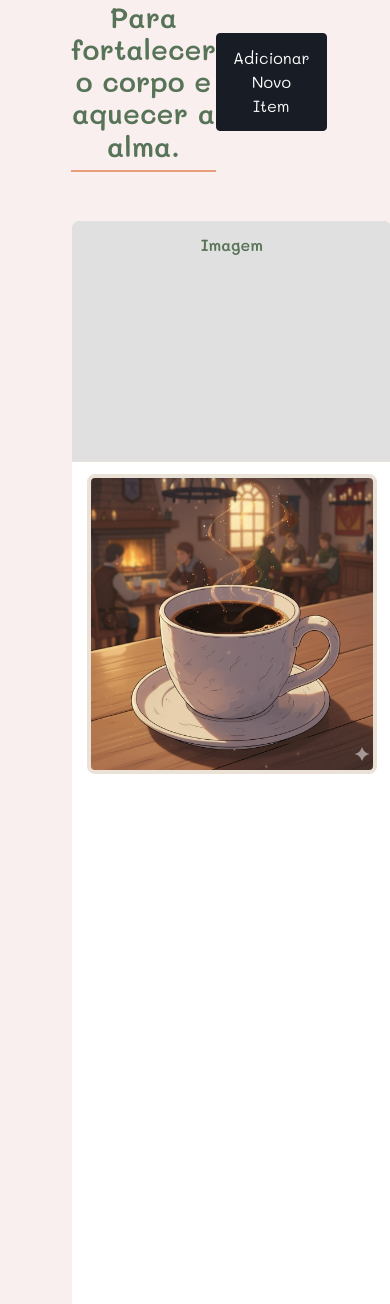
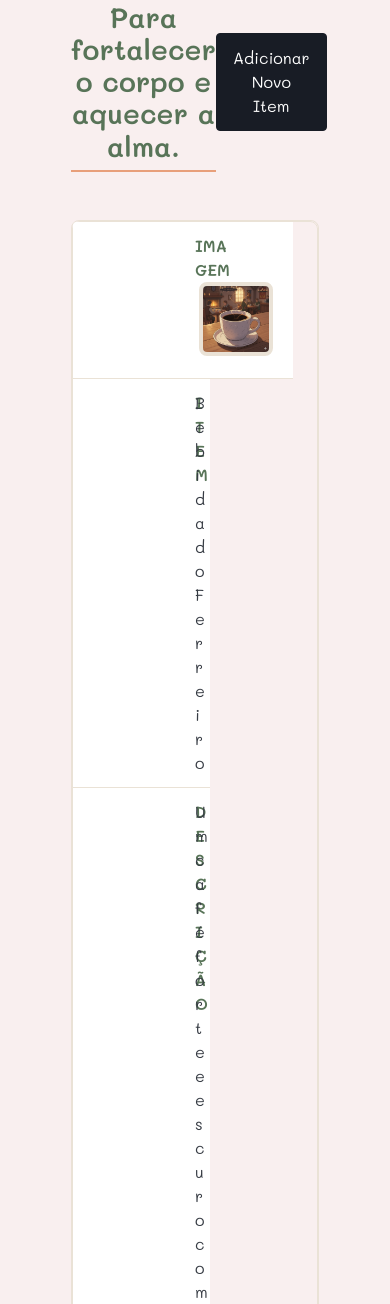
Before and after one commit to Morett0/ara0062-aulas-quarta, a PHP site: page /cardapio.php in a window 390 px wide; the page is wider, and only the part inside the window is pictured. Shown: the part 278-1582 px from the top of that part. Run offline with PHP 8.4, Linux system fonts and the light colour scheme; data comes from the database, SQL or seed files in the repository; some web fonts are replaced.

Commit message:
atualizacao

```diff
--- a/cardapio.php
+++ b/cardapio.php
@@ -60,13 +60,25 @@
                 if ($result && mysqli_num_rows($result) > 0) {
                     while($row = mysqli_fetch_assoc($result)) {
                         echo "<tr>";
-                        echo "<td><img src='" . $row['imagem'] . "' alt='" . $row['item'] . "'></td>";
-                        echo "<td>" . $row['item'] . "</td>";
-                        echo "<td>" . $row['descricao'] . "</td>";
-                        echo "<td>" . $row['preco'] . "</td>";
-                        echo "<td>";
-                        echo "<a href='editar.php?id=" . $row['id'] . "' role='button' class='secondary outline' style='margin-bottom: 5px;'>Editar</a><br>";
-                        echo "<button onclick='confirmarExclusao(" . $row['id'] . ")' class='outline contrast' style='border-color: #d9534f; color: #d9534f;'>Excluir</button>";
+
+                        // Célula da Imagem (data-label "Imagem")
+                        echo "<td data-label='Imagem'><img src='" . $row['imagem'] . "' alt='" . $row['item'] . "'></td>";
+
+                        // Célula do Item (data-label "Item")
+                        echo "<td data-label='Item'>" . $row['item'] . "</td>";
+
+                        // Célula da Descrição (data-label "Descrição")
+                        echo "<td data-label='Descrição'>" . $row['descricao'] . "</td>";
+
+                        // Célula do Preço (data-label "Preço")
+                        echo "<td data-label='Preço'>" . $row['preco'] . "</td>";
+
+                        // Coluna de Ações (data-label "Ações")
+                        echo "<td data-label='Ações'>";
+                        echo "<div class='acoes-botoes'>";
+                        echo "<a href='editar.php?id=" . $row['id'] . "' role='button' class='secondary outline'>Editar</a>";
+                        echo "<button onclick='confirmarExclusao(" . $row['id'] . ")' class='outline contrast btn-excluir'>Excluir</button>";
+                        echo "</div>";
                         echo "</td>";
                         echo "</tr>";
                     }
--- a/estilos.css
+++ b/estilos.css
@@ -291,3 +291,75 @@
         border-color: var(--pico-form-element-active-border-color);
     }
 }
+
+/* --- REGRA RESPONSIVA PARA ECRÃS PEQUENOS (MOBILE FIRST) --- */
+
+@media screen and (max-width: 800px) {
+    /* 1. Resetar o comportamento da tabela para permitir o empilhamento */
+    .cardapio-table,
+    .cardapio-table thead,
+    .cardapio-table tbody,
+    .cardapio-table th,
+    .cardapio-table td,
+    .cardapio-table tr {
+        display: block;
+        width: 100%;
+    }
+
+    /* 2. Esconder o cabeçalho (pois ele será repetido nos cartões) */
+    .cardapio-table thead {
+        display: none;
+    }
+
+    /* 3. Estilizar as linhas como blocos (cartões) */
+    .cardapio-table tr {
+        margin-bottom: 1rem;
+        border: 1px solid var(--cor-borda-suave);
+        border-radius: 8px;
+        box-shadow: 0 2px 5px rgba(0, 0, 0, 0.1);
+    }
+
+    /* 4. Estilizar as células (os campos) */
+    .cardapio-table td {
+        border-bottom: 1px solid var(--cor-borda-suave);
+        text-align: right;
+        padding-left: 50%; /* Espaço para o rótulo */
+        position: relative;
+    }
+
+    /* 5. Mostrar o rótulo do campo (Item, Preço, etc.) */
+    .cardapio-table td:before {
+        content: attr(data-label); /* Puxa o valor do atributo 'data-label' */
+        float: left;
+        font-weight: 600;
+        text-transform: uppercase;
+        color: var(--cor-titulo);
+        width: 45%; /* Largura do rótulo */
+        text-align: left;
+    }
+
+    /* 6. Corrigir a imagem e a coluna de Ações */
+    .cardapio-table td[data-label="Imagem"] {
+        text-align: center;
+    }
+    .cardapio-table td[data-label="Ações"] {
+        text-align: center;
+        border-bottom: none;
+        padding-left: 0; /* Não precisa de padding para rótulo */
+    }
+    .cardapio-table td[data-label="Ações"]:before {
+        display: none; /* Não mostra o rótulo "Ações" */
+    }
+
+    /* 7. Redefinir tamanhos fixos no mobile */
+    .cardapio-table td:first-child,
+    .cardapio-table img {
+        width: 100% !important;
+        max-width: 90%; /* Limita o tamanho da imagem no cartão */
+        height: auto;
+    }
+    .cardapio-table img {
+        margin-top: 10px;
+        margin-bottom: 10px;
+    }
+}
```
